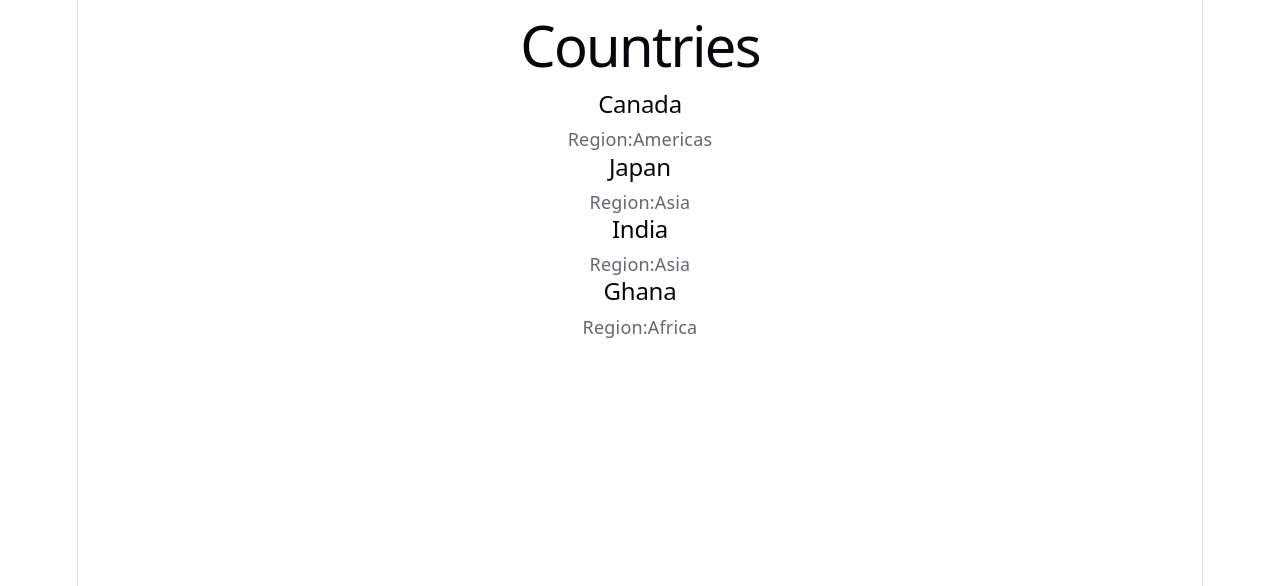
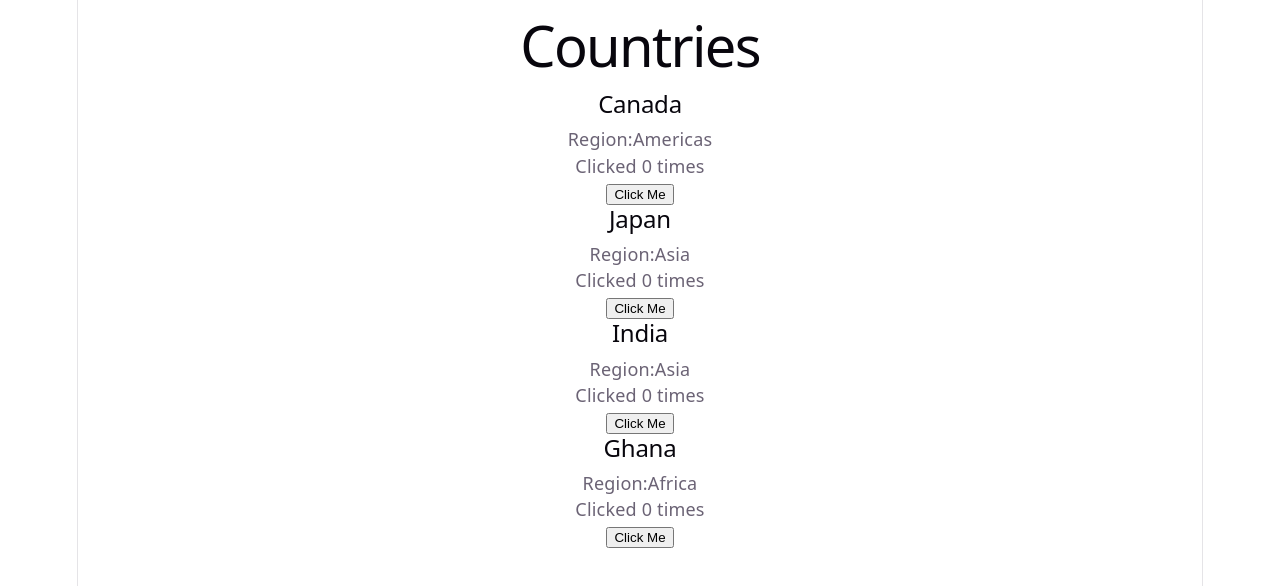
Before and after one commit to PinkMachine19/react-learn-with-ai, a React (Vite) app: page / in a window 1280 px wide. Shown: the top 586 px of the page. Built offline with nearby package versions, Linux system fonts and the light colour scheme.

Commit message:
session-17: add useState click counter to CountryCard

```diff
--- a/src/component/CountryCard.jsx
+++ b/src/component/CountryCard.jsx
@@ -1,7 +1,15 @@
+import { useState } from "react";
+
 function CountryCard ({name, region}) {
+  const [count,setCount] = useState(0)
+
   return (<div className="country-card">
      <h2>{name}</h2>
      <p>Region:{region}</p>
+     <p>Clicked {count} times</p>
+     <button onClick={ () => {
+      setCount(count + 1)
+     }}>Click Me</button>
   </div>);
 }
 
--- a/src/data/countries.js
+++ b/src/data/countries.js
@@ -16,4 +16,5 @@ const countries = [
     {id:4, name:'Ghana', region:'Africa', population: 36000000}
 ];
 
+
 export default countries
```
Also changed, not shown: src/App.jsx (line endings or trailing spaces).
